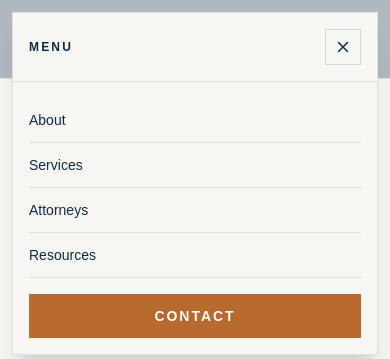
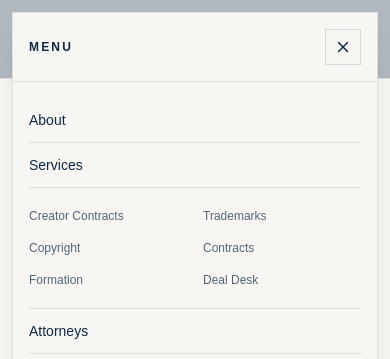
Before and after one commit to ajdreams17/Ascentlegal, a Next.js app: page / in a window 390 px wide. Both pictures are taken after a click on the button "Open menu". Shown: the top 359 px of the page. Built offline with nearby package versions, Linux system fonts and the light colour scheme.

Commit message:
Expose priority services in mobile navigation

```diff
--- a/components/Header.jsx
+++ b/components/Header.jsx
@@ -104,6 +104,14 @@ export default function Header() {
             <nav className="flex flex-col p-4 text-sm font-medium text-[#0e2a47]">
               <Link href="/about" className="border-b border-[#0e2a47]/10 py-3">About</Link>
               <Link href="/services" className="border-b border-[#0e2a47]/10 py-3">Services</Link>
+              <div className="grid grid-cols-2 gap-x-4 border-b border-[#0e2a47]/10 py-3 text-xs text-[#0e2a47]/70">
+                <Link href="/services/creator-contract-review" className="py-2">Creator Contracts</Link>
+                <Link href="/services/trademark" className="py-2">Trademarks</Link>
+                <Link href="/services/copyright" className="py-2">Copyright</Link>
+                <Link href="/services/contracts-drafting" className="py-2">Contracts</Link>
+                <Link href="/services/corporate-formation" className="py-2">Formation</Link>
+                <Link href="/services/deal-desk-support" className="py-2">Deal Desk</Link>
+              </div>
               <Link href="/attorneys" className="border-b border-[#0e2a47]/10 py-3">Attorneys</Link>
               <Link href="/resources" className="border-b border-[#0e2a47]/10 py-3">Resources</Link>
               <TrackedLink href="/contact" eventName="contact_clicked" placement="header_mobile" className="mt-4 bg-[#b86a2e] px-4 py-3 text-center font-semibold uppercase tracking-[0.14em] text-white">Contact</TrackedLink>
```
